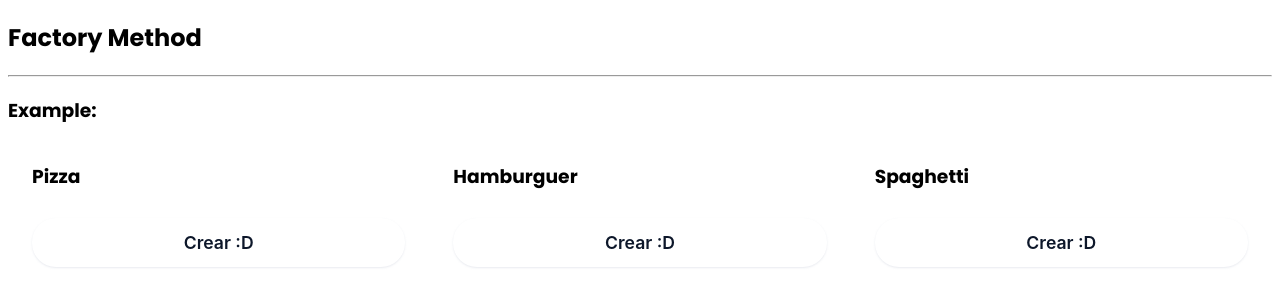
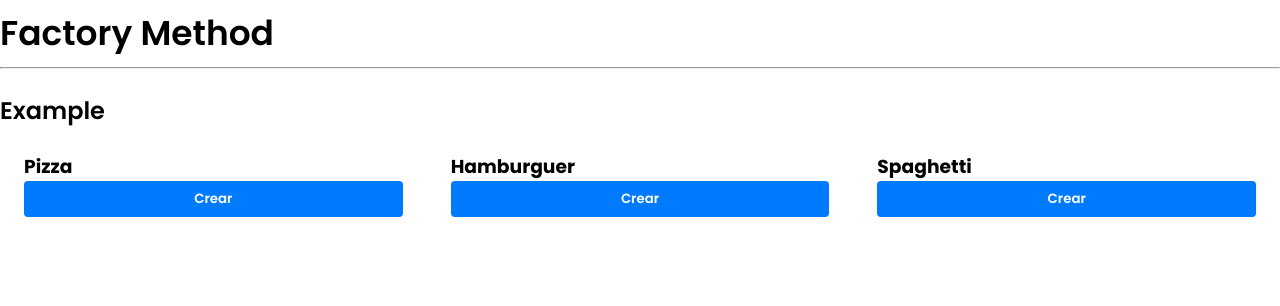
Before and after one commit to MateoAponte/front-patterns, a React (Create React App) app in the folder front/: page / in a window 1280 px wide. Shown: the top 306 px of the page. Built offline with nearby package versions, Linux system fonts and the light colour scheme.

Commit message:
feat: Migration to design system components

```diff
--- a/front/src/assets/common/button.scss
+++ b/front/src/assets/common/button.scss
@@ -1,29 +1,17 @@
-.pattern__button {
-  width: 100%;
-  margin-top: 8px;
-  background-color: #fff;
-  border: 0 solid #e2e8f0;
-  border-radius: 1.5rem;
-  box-sizing: border-box;
-  color: #0d172a;
+.ptn-button {
+  background-color: #007bff;
+  color: #fff;
+  width: auto;
+  border: none;
+  padding: 0.5rem 1rem;
+  border-radius: 0.25rem;
   cursor: pointer;
-  display: inline-block;
-  font-family: 'Basier circle', -apple-system, system-ui, 'Segoe UI', Roboto, 'Helvetica Neue', Arial, 'Noto Sans', sans-serif, 'Apple Color Emoji',
-    'Segoe UI Emoji', 'Segoe UI Symbol', 'Noto Color Emoji';
-  font-size: 1.1rem;
-  font-weight: 600;
-  line-height: 1;
-  padding: 1rem 1.6rem;
-  text-align: center;
-  text-decoration: none #0d172a solid;
-  text-decoration-thickness: auto;
-  transition: all 0.1s cubic-bezier(0.4, 0, 0.2, 1);
-  box-shadow: 0px 1px 2px rgba(166, 175, 195, 0.25);
-  user-select: none;
-  -webkit-user-select: none;
-  touch-action: manipulation;
+  transition: background-color 0.3s ease;
   &:hover {
-    background-color: #1e293b;
+    background-color: #0062cc;
     color: #fff;
   }
+  &--large {
+    width: 100%;
+  }
 }
--- a/front/src/assets/common/card.scss
+++ b/front/src/assets/common/card.scss
@@ -1,24 +1,28 @@
 .card {
-  margin: 18px 6px;
-  min-width: 200px;
-  background-color: #f5f6f8a4;
-  padding: 12px 24px;
+  border: 1px solid #eeeeee;
   border-radius: 4px;
-  box-shadow: rgba(0, 0, 0, 0.24) 0px 3px 8px;
-  display: flex;
-  flex-direction: column;
-  justify-content: space-around;
-  align-items: center;
+  background-color: #f5f5f5;
+  box-shadow: 0 2px 4px rgba(0, 0, 0, 0.1);
+  margin: 1rem 0;
+  padding: 0px 1rem 1rem 1rem;
+  width: 100%;
   &__header {
     border-bottom: 1px solid #d8d9da;
     width: 100%;
-    font-size: 16px;
+    font-size: 1.2rem;
+    padding: 0.8rem 0px;
   }
   &__content {
+    padding: 0.5rem 0.5rem 0 0.5rem;
+    text-align: left;
     width: 100%;
     display: flex;
     flex-direction: column;
     justify-content: flex-start;
     align-items: flex-start;
   }
+  &__footer {
+    margin-top: 0.5rem;
+    width: 100%;
+  }
 }
--- a/front/src/assets/common/common.scss
+++ b/front/src/assets/common/common.scss
@@ -2,3 +2,4 @@
 @import './card.scss';
 @import './button.scss';
 @import './column.scss';
+@import './text.scss';
--- a/front/src/assets/common/reset.scss
+++ b/front/src/assets/common/reset.scss
@@ -1,4 +1,12 @@
 @import url('https://fonts.googleapis.com/css2?family=Poppins:ital,wght@0,100;0,200;0,300;0,400;0,500;0,600;0,700;0,800;0,900;1,100;1,200;1,300;1,400;1,500;1,600;1,700;1,800;1,900&display=swap');
 * {
   font-family: 'Poppins', sans-serif;
+  box-sizing: border-box;
+  margin: 0px;
+  padding: 0px;
 }
+ul,
+li {
+  list-style-position: inside;
+  margin-bottom: 0.5rem;
+}
--- /dev/null
+++ b/front/src/assets/common/text.scss
@@ -0,0 +1,60 @@
+.ptn-text {
+  &--heading {
+    font-size: 1.2rem;
+  }
+  &--list {
+    margin-left: 1rem;
+    display: list-item;
+    list-style: disc;
+  }
+  &--bolder {
+    font-weight: 600;
+  }
+  &--italic {
+    font-style: italic;
+  }
+  &--subline {
+    text-decoration: underline;
+  }
+  &--linethrough {
+    text-decoration: line-through;
+  }
+
+  &--h1 {
+    font-size: 2.15rem;
+  }
+  &--h2 {
+    font-size: 1.85rem;
+  }
+  &--h3 {
+    font-size: 1.5rem;
+  }
+  &--h4 {
+    font-size: 1.25rem;
+  }
+  &--h5 {
+    font-size: 0.95rem;
+  }
+  &--h6 {
+    font-size: 0.65rem;
+  }
+
+  &--bolder {
+    font-weight: 600 !important;
+  }
+  &--spaced-1 {
+    margin: 0.5rem 0 !important;
+  }
+  &--spaced-2 {
+    margin: 1rem 0 !important;
+  }
+  &--spaced-3 {
+    margin: 1.5rem 0 !important;
+  }
+  &--spaced-4 {
+    margin: 2rem 0 !important;
+  }
+  &--spaced-5 {
+    margin: 2.5rem 0 !important;
+  }
+}
--- /dev/null
+++ b/front/src/features/common/components/Button.tsx
@@ -0,0 +1,18 @@
+import React, { useState } from 'react';
+
+type TypeButton = 'small' | 'normal' | 'large' | '';
+
+interface ButtonModel {
+  children: React.ReactNode;
+  onClick: () => void;
+  type?: TypeButton;
+}
+
+export const PTButton: React.FC<ButtonModel> = ({ children, onClick, type }) => {
+  const getType = type && 'ptn-button--' + type;
+  return (
+    <button className={`ptn-button ${getType}`} onClick={() => onClick()}>
+      {children}
+    </button>
+  );
+};
--- /dev/null
+++ b/front/src/features/common/components/Card.tsx
@@ -0,0 +1,19 @@
+import React from 'react';
+
+export const CardHeader = ({ children }) => {
+  return <div className="card__header">{children}</div>;
+};
+export const CardContent = ({ children }) => {
+  return <div className="card__content">{children}</div>;
+};
+export const CardFooter = ({ children }) => {
+  return <div className="card__footer">{children}</div>;
+};
+
+export const Card = ({ children }) => {
+  return (
+    <>
+      <section className="card">{children}</section>
+    </>
+  );
+};
--- /dev/null
+++ b/front/src/features/common/components/Column.tsx
@@ -0,0 +1,6 @@
+import React from 'react';
+import { Children } from 'react';
+
+export const Column = ({ children }) => {
+  return <section className="column">{children}</section>;
+};
--- a/front/src/features/common/components/Section.tsx
+++ b/front/src/features/common/components/Section.tsx
@@ -1,4 +1,5 @@
 import React from 'react';
+import { Text } from './Text.tsx';
 
 interface SectionProps {
   title: String;
@@ -9,9 +10,13 @@ export const Section: React.FC<SectionProps> = ({ title, children }) => {
   return (
     <>
       <section className="section-patterns">
-        <h1 className="section-patterns__title">{title}</h1>
+        <h1 className="section-patterns__title">
+          <Text text={title} type="heading" modifier="bolder" spaced="spaced-1" heading="h1" />
+        </h1>
         <hr className="section-patterns__divider" />
-        <h3 className="section-patterns__example">Example:</h3>
+        <h3 className="section-patterns__example">
+          <Text text="Example" type="heading" modifier="bolder" spaced="spaced-3" heading="h3" />
+        </h3>
         <div className="section-patterns__content">{children}</div>
       </section>
     </>
--- /dev/null
+++ b/front/src/features/common/components/Text.tsx
@@ -0,0 +1,22 @@
+import React from 'react';
+
+type TextType = 'heading' | 'helper' | 'common' | 'list' | '';
+type TextModifier = 'bolder' | 'italic' | 'subline' | 'strikethrough' | '';
+type TextSpaced = 'spaced-1' | 'spaced-2' | 'spaced-3' | 'spaced-4' | 'spaced-5' | '';
+type Headings = 'h1' | 'h2' | 'h3' | 'h4' | 'h5' | 'h6';
+
+interface TextModel {
+  text: String;
+  type: TextType;
+  modifier?: TextModifier;
+  spaced?: TextSpaced;
+  heading?: Headings;
+}
+
+export const Text: React.FC<TextModel> = ({ text, type, modifier, spaced, heading }) => {
+  const getType = type ? 'ptn-text--' + type : '';
+  const getModifier = modifier ? 'ptn-text--' + modifier : '';
+  const getSpaced = spaced ? 'ptn-text--' + spaced : '';
+  const getHeading = heading ? 'ptn-text--' + heading : '';
+  return <p className={`ptn-text ${getType} ${getModifier} ${getSpaced} ${getHeading}`}>{text}</p>;
+};
--- a/front/src/features/creational/factory/components/DishBase.tsx
+++ b/front/src/features/creational/factory/components/DishBase.tsx
@@ -1,6 +1,9 @@
 import React from 'react';
 import { ChildrenInterface } from '../../../common/interfaces/ChildrenInterface';
+import { Card, CardContent, CardFooter, CardHeader } from '../../../common/components/Card.tsx';
 import { DishDifficult } from '../types/DishDifficult';
+import { PTButton } from '../../../common/components/Button.tsx';
+import { Text } from '../../../common/components/Text.tsx';
 
 interface DishModel extends ChildrenInterface {
   name: String;
@@ -12,24 +15,24 @@ interface DishModel extends ChildrenInterface {
 export const DishBase: React.FC<DishModel> = ({ name, ingredients, difficulty, onClick }) => {
   return (
     <>
-      <section className="card">
-        <div className="card__header">
-          <h3>{name}</h3>
-        </div>
-        <div className="card__content">
+      <Card>
+        <CardHeader>
+          <Text text={name} type="heading" modifier="bolder" />
+        </CardHeader>
+        <CardContent>
           <ul>
             {ingredients.map((ingredient: String, index) => (
-              <li key={index}>{ingredient}</li>
+              <Text key={index} text={ingredient} type="list" />
             ))}
           </ul>
-          <span>
-            <strong>Difficult: {difficulty}</strong>
-          </span>
-        </div>
-        <button className="pattern__button" onClick={() => onClick()}>
-          Show
-        </button>
-      </section>
+          <Text text={`Difficult: ${difficulty}`} type="common" modifier="bolder" />
+        </CardContent>
+        <CardFooter>
+          <PTButton type="large" onClick={() => onClick()}>
+            <Text text="Do something" type="common" modifier="bolder" />
+          </PTButton>
+        </CardFooter>
+      </Card>
     </>
   );
 };
--- a/front/src/features/creational/factory/components/Restaurante.tsx
+++ b/front/src/features/creational/factory/components/Restaurante.tsx
@@ -1,26 +1,29 @@
 import React, { useState } from 'react';
 import { Section } from '../../../common/components/Section.tsx';
 import { createFactory } from './createFactory.ts';
+import { Column } from '../../../common/components/Column.tsx';
+import { PTButton } from '../../../common/components/Button.tsx';
+import { Text } from '../../../common/components/Text.tsx';
 
 interface ColumnCreation {
   title: String;
   createEl: () => React.ReactNode;
 }
 
-export const Column: React.FC<ColumnCreation> = ({ title, createEl }) => {
+export const ColumnRestaurant: React.FC<ColumnCreation> = ({ title, createEl }) => {
   const [components, setComponents] = useState(Array<React.ReactNode>);
   const addComponent = () => {
     const newComponent = createEl();
     setComponents((prevComponents) => [...prevComponents, newComponent]);
   };
   return (
-    <section className="column">
+    <Column>
       <h1 className="column__title">{title}</h1>
-      <button className="pattern__button column__button" onClick={() => addComponent()}>
-        Crear :D
-      </button>
+      <PTButton onClick={() => addComponent()} type="large">
+        <Text text="Crear" type="common" modifier="bolder" />
+      </PTButton>
       <div className="column__content">{components}</div>
-    </section>
+    </Column>
   );
 };
 
@@ -28,9 +31,9 @@ export const FactoryMethod: React.FC = () => {
   return (
     <>
       <Section title={'Factory Method'}>
-        <Column title="Pizza" createEl={createFactory('PIZZA')}></Column>
-        <Column title="Hamburguer" createEl={createFactory('HAMBURGUER')}></Column>
-        <Column title="Spaghetti" createEl={createFactory('SPAGHETTI')}></Column>
+        <ColumnRestaurant title="Pizza" createEl={createFactory('PIZZA')}></ColumnRestaurant>
+        <ColumnRestaurant title="Hamburguer" createEl={createFactory('HAMBURGUER')}></ColumnRestaurant>
+        <ColumnRestaurant title="Spaghetti" createEl={createFactory('SPAGHETTI')}></ColumnRestaurant>
       </Section>
     </>
   );
```
